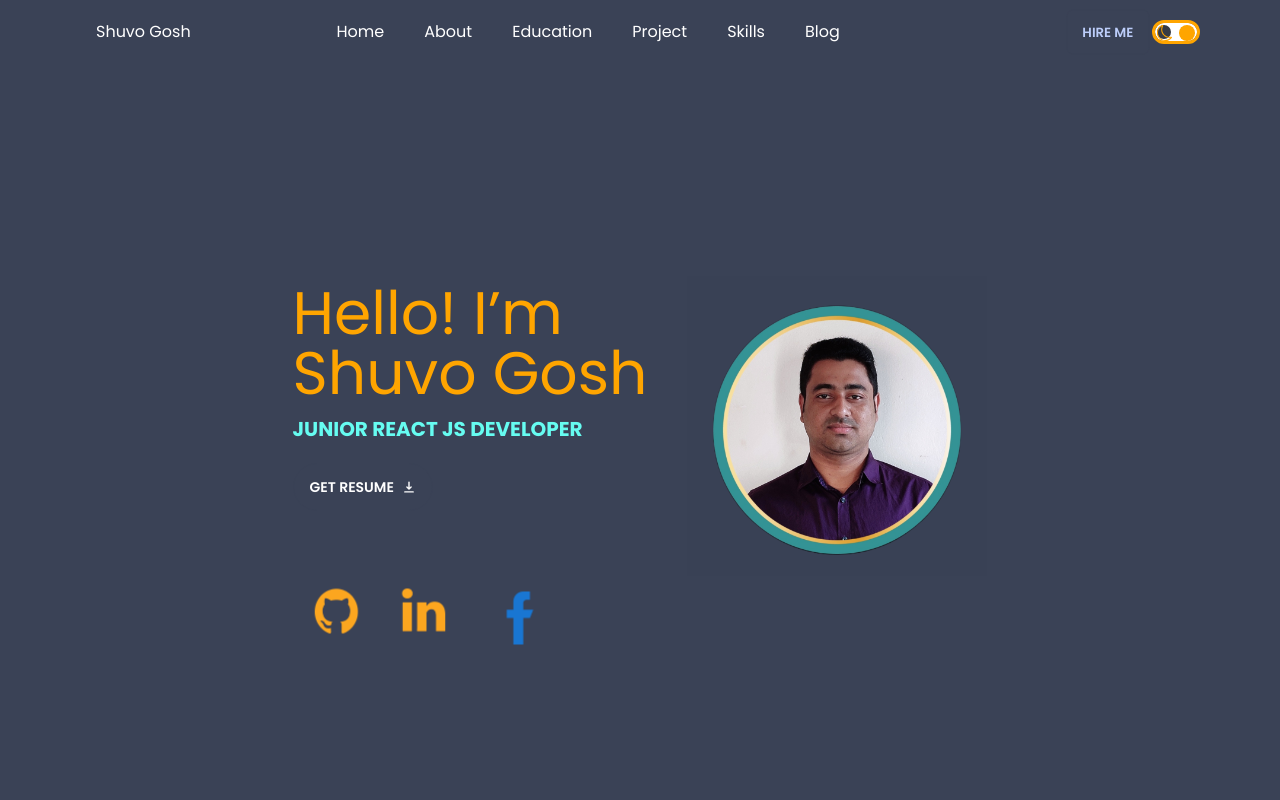
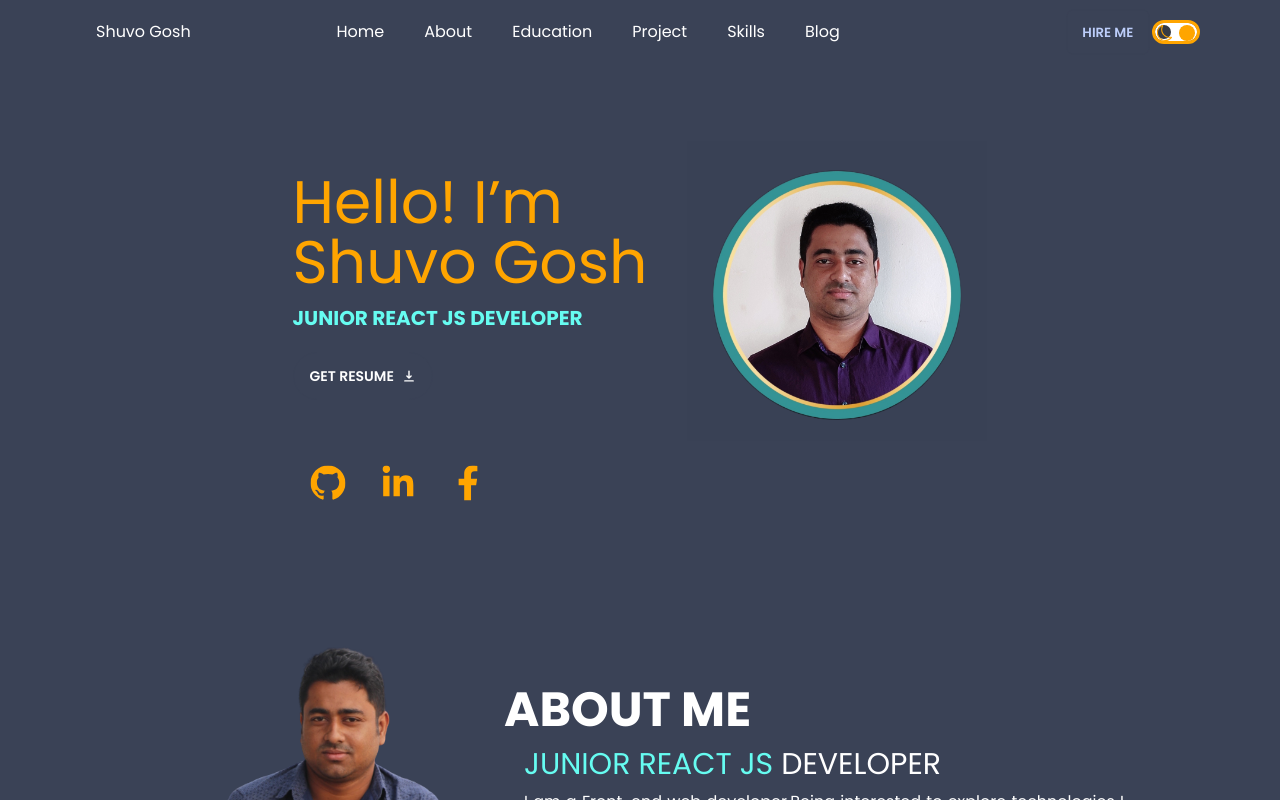
Before and after one commit to Shuvoghosh7/My-Portfolio, a React (Create React App) app: page / in a window 1280 px wide. Built offline with nearby package versions, Linux system fonts and the light colour scheme.

Commit message:
improve design part

```diff
--- a/public/index.html
+++ b/public/index.html
@@ -24,7 +24,7 @@
       work correctly both with client-side routing and a non-root public URL.
       Learn how to configure a non-root public URL by running `npm run build`.
     -->
-    <title>React App</title>
+    <title>my portfolio</title>
   </head>
   <body style="background-color:#3A4256">
     <noscript>You need to enable JavaScript to run this app.</noscript>
--- a/src/Firebase/Firebase.init.js
+++ b/src/Firebase/Firebase.init.js
@@ -1,4 +1,4 @@
-
+/*
 import { initializeApp } from "firebase/app";
 import { getAuth } from "firebase/auth";
 const firebaseConfig = {
@@ -13,4 +13,4 @@ const firebaseConfig = {
 // Initialize Firebase
 const app = initializeApp(firebaseConfig);
 const auth = getAuth(app);
-export default auth;
+export default auth; */
--- a/src/Pages/About/About.js
+++ b/src/Pages/About/About.js
@@ -6,7 +6,7 @@ const About = () => {
     const theme = useContext(themeContext);
     const lightMode = theme.state.lightMode;
     return (
-        <div className='lg:flex  flex-row justify-center items-center my-6 '>
+        <div className='lg:flex  flex-row justify-center items-center my-6'>
             <div className='basis-1/4 ml-12'>
                 <img src={about} alt="" />
             </div>
--- a/src/Pages/Contuct/Contuct.js
+++ b/src/Pages/Contuct/Contuct.js
@@ -1,4 +1,4 @@
-import React, { useContext, useRef } from 'react';
+import React, { useContext, useRef, useState } from 'react';
 import '../../Style/Contuct.css'
 import emailjs from '@emailjs/browser';
 import { themeContext } from '../../Context';
@@ -7,6 +7,7 @@ import { FiPhoneCall } from 'react-icons/fi';
 import { AiOutlineMail } from 'react-icons/ai';
 
 const Contuct = () => {
+    const [done, setDone] = useState(false)
     const form = useRef();
     const theme = useContext(themeContext);
     const lightMode = theme.state.lightMode;
@@ -16,9 +17,10 @@ const Contuct = () => {
         emailjs.sendForm('service_vs3wawh', 'template_22q0k04', form.current, 'h8c9-PO5q7X9zDh7g')
             .then((result) => {
                 console.log(result.text);
+                setDone(true);
+                e.target.reset();
             }, (error) => {
                 console.log(error.text);
-                form.reset();
 
             });
     }
@@ -64,6 +66,7 @@ const Contuct = () => {
                             </div>
                             <div class="form-control mt-6">
                                 <button class="btn ">SEND</button>
+                                <span className='text-center font-bold' style={{ color: lightMode ? "#9A1750" : "#9A1750" }}>{done && "Thanks for Contacting me"}</span>
                             </div>
 
 
--- a/src/Pages/Intro/Intro.js
+++ b/src/Pages/Intro/Intro.js
@@ -1,18 +1,20 @@
 import React, { useContext } from 'react';
 import '../../Style/Intro.css'
 import myProfile from '../../img/myProfile.png'
-import facebook from '../../img/icon/Facebook.png'
-import LinkedIn from '../../img/icon/linkedin.png'
-import Github from '../../img/icon/github.png'
 import { HiDownload } from 'react-icons/hi';
 import Resume from '../../Pages/Intro/Resume.pdf';
 import { themeContext } from '../../Context';
+import { FaFacebookF } from 'react-icons/fa';
+import { FaLinkedinIn } from 'react-icons/fa';
+import { BsGithub } from 'react-icons/bs';
+
 
 const Intro = () => {
+
     const theme = useContext(themeContext);
     const lightMode = theme.state.lightMode;
     return (
-        <div class="hero min-h-screen lg:mt-20">
+        <div class="hero  lg:mt-28">
             <div class="hero-content flex-col lg:flex-row-reverse gap-x-10">
                 <div className='lg:mt-[-100px]'>
                     <img className='w-[300px]' src={myProfile} alt="" />
@@ -21,14 +23,14 @@ const Intro = () => {
                     <div className=' i-name' style={{ color: lightMode ? "black" : "white" }}>
                         <p className='text-6xl'>Hello! I’m</p>
                         <p className='text-6xl'>Shuvo Gosh</p>
-                        <h1 className='text-xl mt-3' style={{color:lightMode?"#9A1750":"#66FCF1"}}>JUNIOR REACT JS DEVELOPER</h1>
+                        <h1 className='text-xl mt-3' style={{ color: lightMode ? "#9A1750" : "#66FCF1" }}>JUNIOR REACT JS DEVELOPER</h1>
                         <a href={Resume} download>
                             <button class="btn bg-transparent mt-5 rounded-3xl" style={{ color: lightMode ? "black" : "white" }}>Get Resume <span className='ml-2'><HiDownload /></span></button>
                         </a>
                         <div className="i-icons">
-                            <a href="https://github.com/Shuvoghosh7" target="blank"><img src={Github} alt="" /></a>
-                            <a href="https://www.linkedin.com/in/shuvogosh/" target="blank"> <img src={LinkedIn} alt="" /></a>
-                            <a href="https://www.facebook.com/shuvo.gosh.5" target="blank"> <img className='fb' src={facebook} alt="" /></a>
+                            <a href="https://github.com/Shuvoghosh7" target="blank"><BsGithub className='icons git' /></a>
+                            <a href="https://www.linkedin.com/in/shuvogosh/" target="blank"> <FaLinkedinIn className='icons li' /></a>
+                            <a href="https://www.facebook.com/shuvo.gosh.5" target="blank"> <FaFacebookF className='icons fb' /> </a>
                         </div>
                     </div>
                 </div>
--- a/src/Style/Intro.css
+++ b/src/Style/Intro.css
@@ -13,4 +13,29 @@
   }
   .i-icons > *:hover {
     cursor: pointer;
+    color: aqua;
   }
+  .icons{
+    font-size: 70px;
+    color: orange;
+  }
+  .fb:hover{
+    padding: 10px;
+    background-color: blue;
+    color: white;
+    border-radius: 10px;
+  }
+  .git:hover{
+    padding: 10px;
+    border-radius: 10px;
+    background-color:black;
+    color: white;
+
+  }
+  .li:hover{
+    padding: 10px;
+    border-radius: 10px;
+    background-color:deepskyblue;
+    color: white;
+
+  }
```
Also changed, not shown: firebase.json (added), 2 other files (tests, documents, lock files or other folders).
